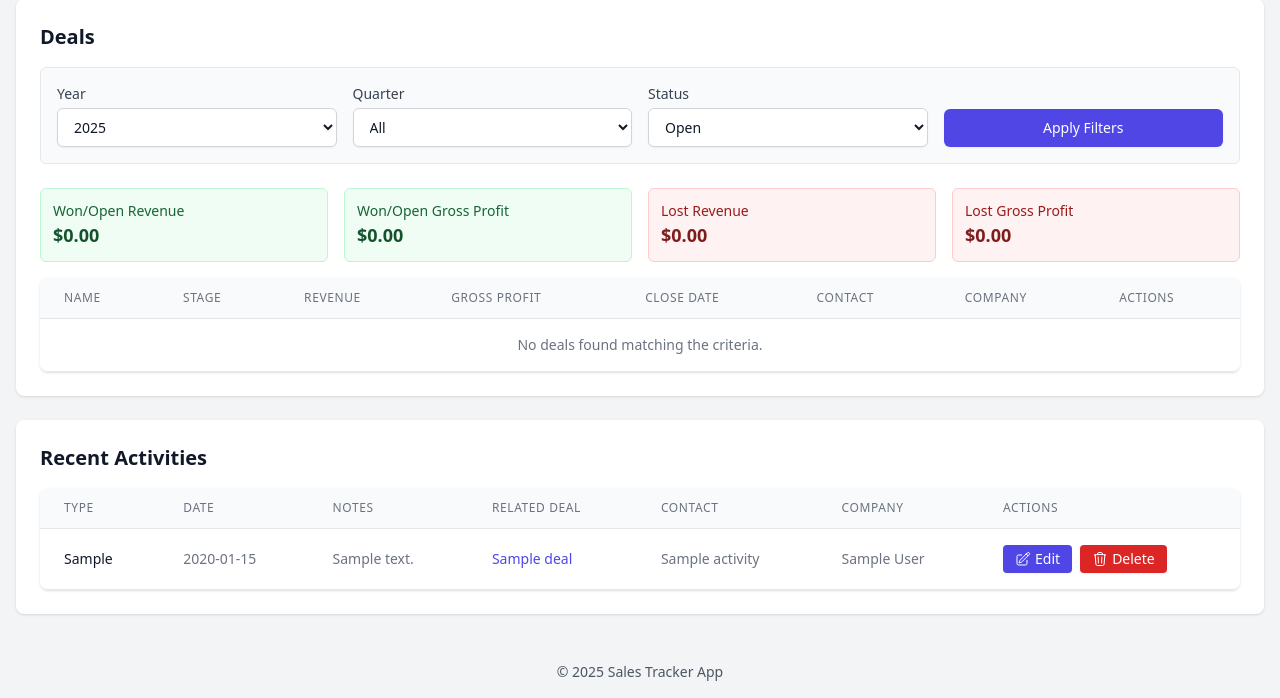
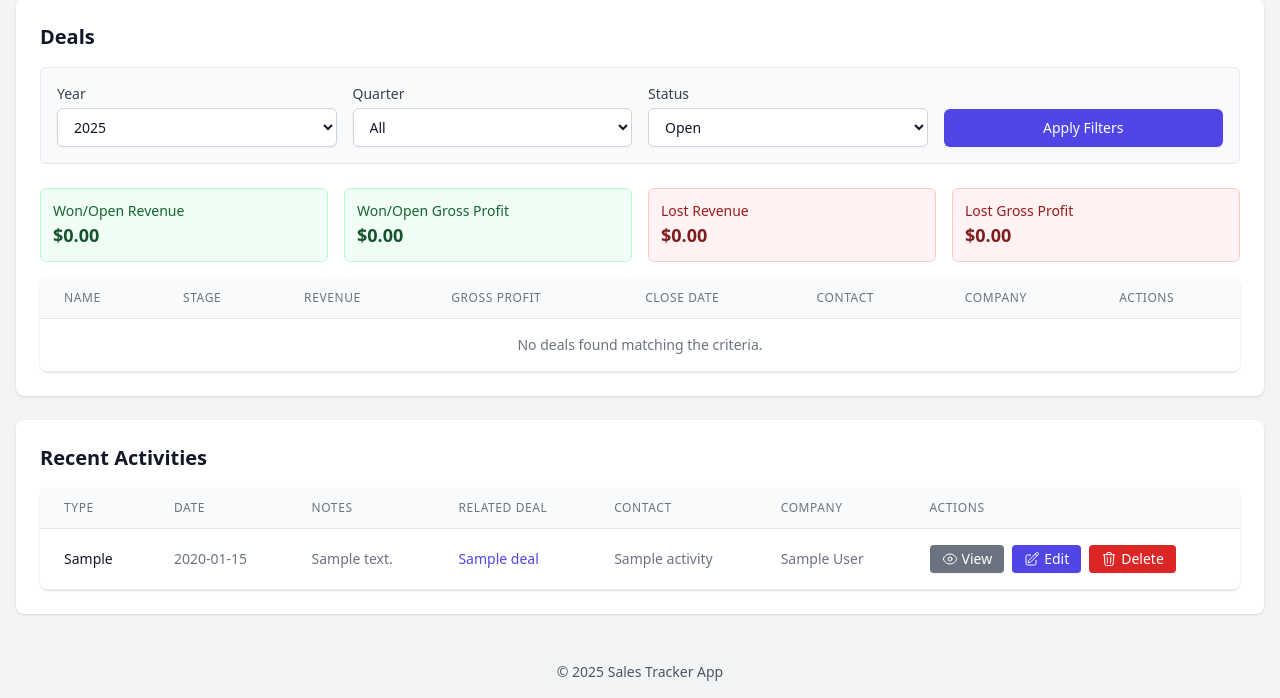
Before and after one commit to baxter-evtcorp/sales_tracker, a Flask app: page /dashboard in a window 1280 px wide. Shown: the part 633-1331 px from the top of the page. Run offline with Flask 3, Linux system fonts and the light colour scheme; a user stored in the database is signed in; tables that the repository leaves empty hold one stand-in row (values such as "Sample post"); style sheets or scripts are compiled from the project's sources; some libraries are stand-ins or nearby versions.

Commit message:
Fix: Correct edit activity URL endpoint in dashboard template

```diff
--- a/templates/dashboard.html
+++ b/templates/dashboard.html
@@ -254,8 +254,13 @@
                             <td class="px-6 py-4 whitespace-nowrap text-sm text-gray-500 dark:text-gray-400">{{ activity.customer.name if activity.customer else 'N/A' }}</td>
                             <td class="px-6 py-4 whitespace-nowrap text-sm font-medium">
                                 <div class="flex items-center space-x-2">
-                                    {# Primary Button: Edit #}
-                                    <a href="{{ url_for('edit_activity', activity_id=activity.id) }}" class="bg-indigo-600 hover:bg-indigo-700 text-white dark:bg-indigo-500 dark:hover:bg-indigo-600 font-medium py-1 px-3 rounded shadow-sm inline-flex items-center text-sm">
+                                    {# View Activity Link #}
+                                    <a href="{{ url_for('view_activity', activity_id=activity.id) }}" class="bg-gray-500 hover:bg-gray-600 text-white font-medium py-1 px-3 rounded shadow-sm inline-flex items-center text-sm">
+                                        <svg xmlns="http://www.w3.org/2000/svg" fill="none" viewBox="0 0 24 24" stroke-width="1.5" stroke="currentColor" class="w-4 h-4 mr-1"><path stroke-linecap="round" stroke-linejoin="round" d="M2.036 12.322a1.012 1.012 0 0 1 0-.639C3.423 7.51 7.36 4.5 12 4.5c4.638 0 8.573 3.007 9.963 7.178.07.207.07.431 0 .639C20.577 16.49 16.64 19.5 12 19.5c-4.638 0-8.573-3.007-9.963-7.178Z" /><path stroke-linecap="round" stroke-linejoin="round" d="M15 12a3 3 0 1 1-6 0 3 3 0 0 1 6 0Z" /></svg>
+                                        View
+                                    </a>
+                                    {# Edit Activity Link #}
+                                    <a href="{{ url_for('add_edit_activity', activity_id=activity.id) }}" class="bg-indigo-600 hover:bg-indigo-700 text-white dark:bg-indigo-500 dark:hover:bg-indigo-600 font-medium py-1 px-3 rounded shadow-sm inline-flex items-center text-sm">
                                         <svg xmlns="http://www.w3.org/2000/svg" fill="none" viewBox="0 0 24 24" stroke-width="1.5" stroke="currentColor" class="w-4 h-4 mr-1"><path stroke-linecap="round" stroke-linejoin="round" d="m16.862 4.487 1.687-1.688a1.875 1.875 0 1 1 2.652 2.652L10.582 16.07a4.5 4.5 0 0 1-1.897 1.13L6 18l.8-2.685a4.5 4.5 0 0 1 1.13-1.897l8.932-8.931Zm0 0L19.5 7.125M18 14v4.75A2.25 2.25 0 0 1 15.75 21H5.25A2.25 2.25 0 0 1 3 18.75V8.25A2.25 2.25 0 0 1 5.25 6H10" /></svg>
                                         Edit
                                     </a>
```
